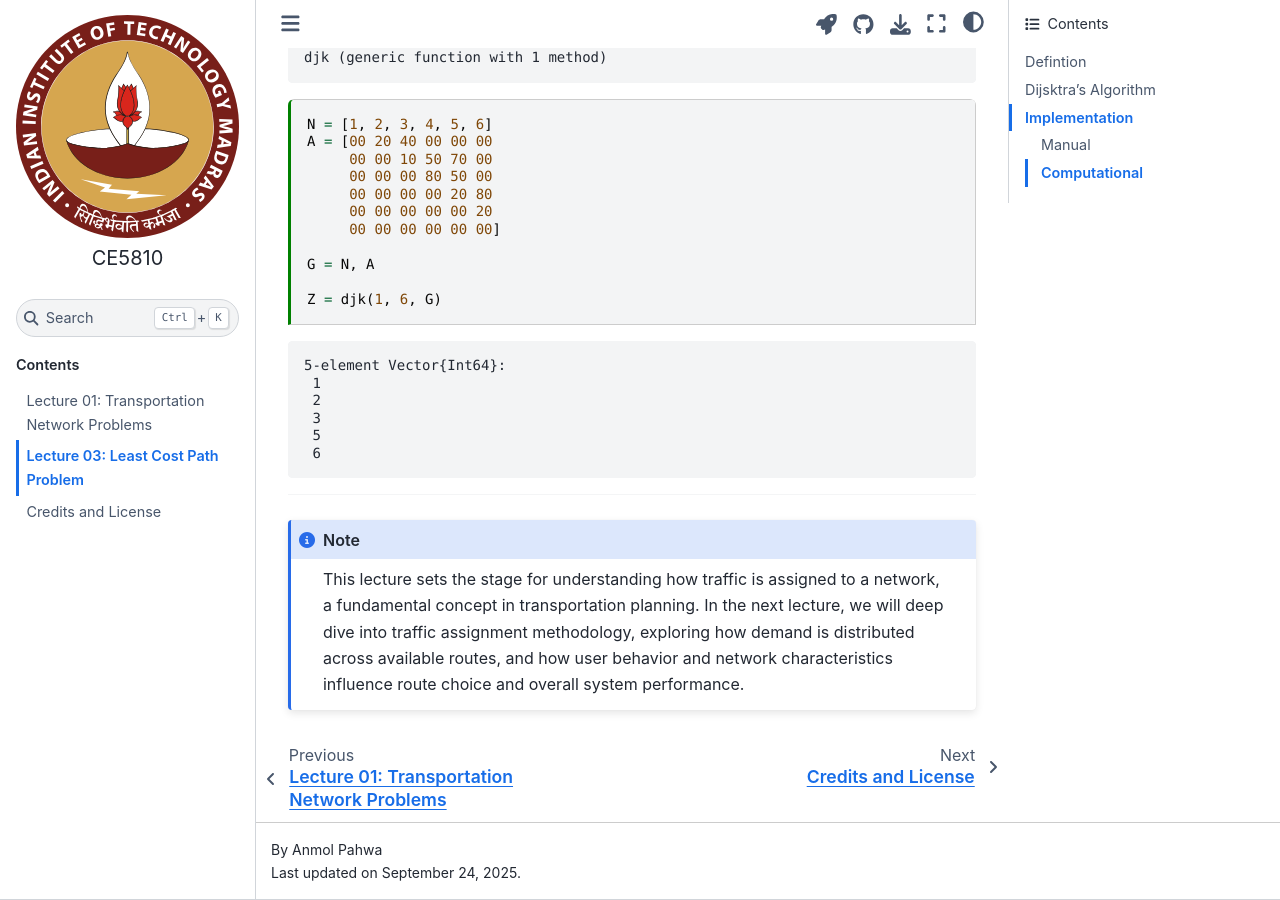
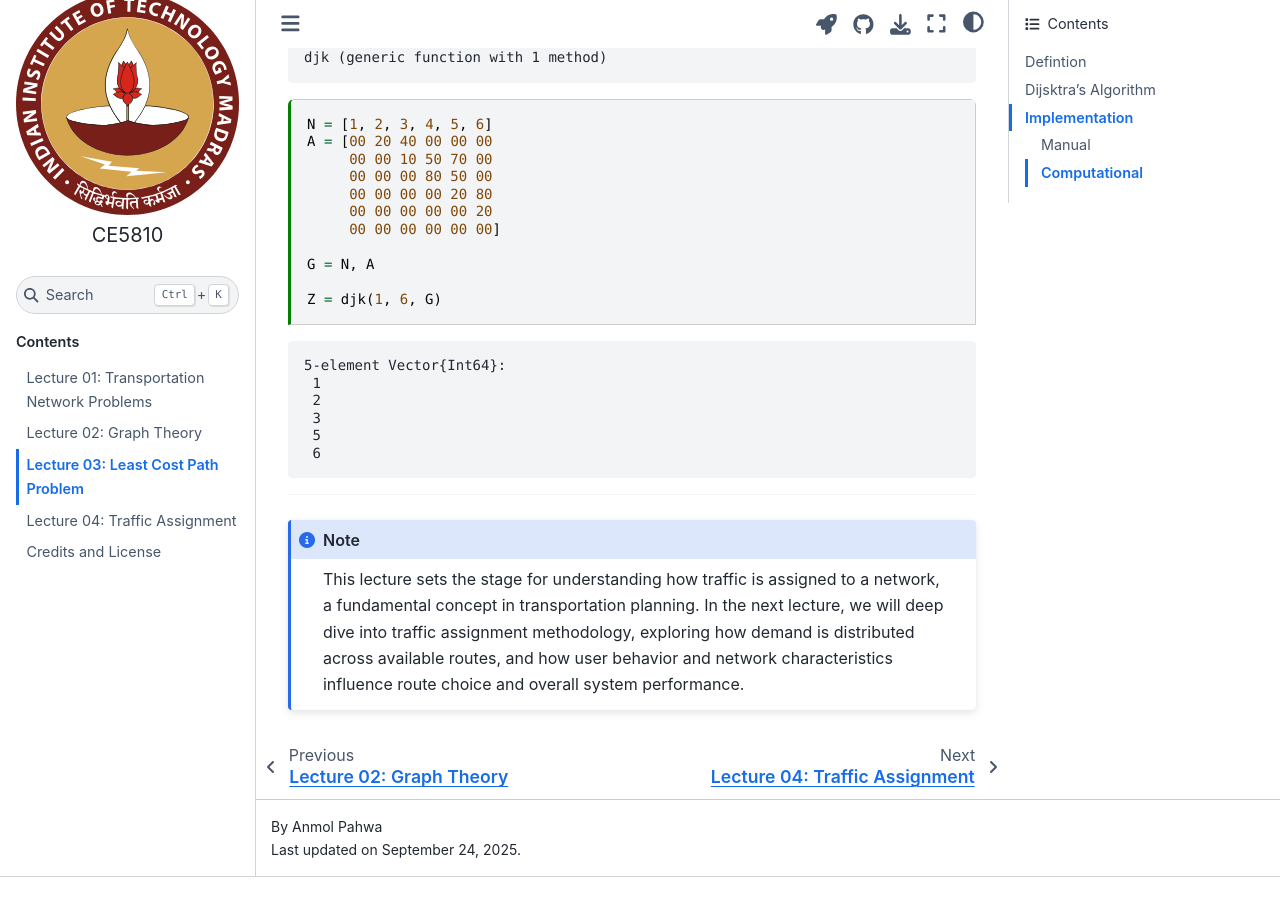
Before and after one commit to anmpahwa/CE5810, a Jupyter Book: the page built from book/content/lecture_03.ipynb, in a window 1280 px wide and 900 px high, scrolled down 7623 px. Built offline with Jupyter Book 1.0.4 settings and Sphinx 7.4.7 and the Sphinx Book theme 1.1.4, drawn with Linux system fonts in a browser that asks for light colours; comment, search, counter and statistics services are not loaded; after the commit the page ends 8500 px from its top, so only the background shows below that.

Commit message:
update toc.yml

```diff
--- a/book/_toc.yml
+++ b/book/_toc.yml
@@ -5,5 +5,7 @@
   - caption: Contents
     chapters:
     - file: content/lecture_01.ipynb
+    - file: content/lecture_02.ipynb
     - file: content/lecture_03.ipynb
+    - file: content/lecture_04.ipynb
     - file: credits.md
```
